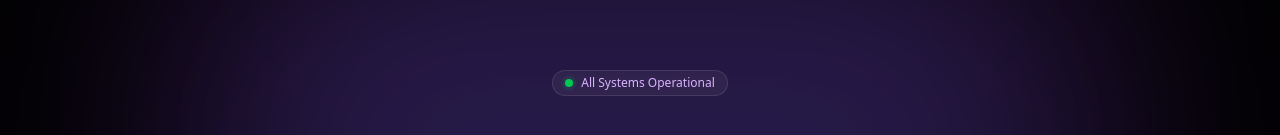
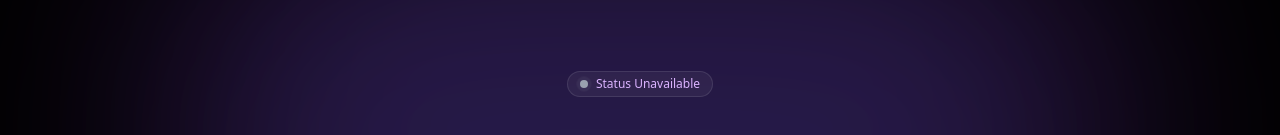
Before and after one commit to AnsiPress/AnsiPress.com, a Next.js app: page / in a window 1280 px wide. Shown: the part 122-257 px from the top of the page. Built offline with nearby package versions, Linux system fonts and the light colour scheme; no server answers.

Commit message:
Uptime Kuma Status

```diff
--- /dev/null
+++ b/src/app/api/status/route.ts
@@ -0,0 +1,30 @@
+export async function GET() {
+  try {
+    const [configRes, heartbeatRes] = await Promise.all([
+      fetch("https://status.ansipress.com/api/status-page/ansipress", { next: { revalidate: 30 } }),
+      fetch("https://status.ansipress.com/api/status-page/heartbeat/ansipress", { next: { revalidate: 30 } })
+    ])
+
+    if (!configRes.ok || !heartbeatRes.ok) {
+      throw new Error(`Failed to fetch status: ${configRes.statusText} / ${heartbeatRes.statusText}`)
+    }
+
+    const configData = await configRes.json()
+    const heartbeatData = await heartbeatRes.json()
+
+    // Merge heartbeat data into config data
+    const data = {
+      ...configData,
+      heartbeatList: heartbeatData.heartbeatList || {},
+      uptimeList: heartbeatData.uptimeList || {}
+    }
+
+    return Response.json(data)
+  } catch (error) {
+    console.error("Status API Error:", error)
+    return Response.json(
+      { error: "Failed to fetch service status" },
+      { status: 500 }
+    )
+  }
+}
--- /dev/null
+++ b/src/components/StatusBadge.tsx
@@ -0,0 +1,118 @@
+"use client"
+
+import { useEffect, useState } from "react"
+import { motion, AnimatePresence } from "framer-motion"
+import Link from "next/link"
+
+export default function StatusBadge() {
+  const [status, setStatus] = useState("Checking status...")
+  const [color, setColor] = useState("bg-gray-400")
+  const [isLoading, setIsLoading] = useState(true)
+
+  useEffect(() => {
+    const fetchStatus = async () => {
+      try {
+        const res = await fetch("/api/status")
+        if (!res.ok) throw new Error()
+
+        const data = await res.json()
+        setIsLoading(false)
+
+        const incident = data?.incident
+        const maintenanceList = data?.maintenanceList || []
+        const heartbeatList = data?.heartbeatList || {}
+        const publicGroupList = data?.publicGroupList || []
+
+        // Create a map of monitor ID -> Name
+        const monitorMap: Record<string, string> = {}
+        publicGroupList.forEach((group: any) => {
+          group.monitorList?.forEach((m: any) => {
+            monitorMap[m.id] = m.name
+          })
+        })
+
+        // 1. Prioritize Incidents (Critical - Red)
+        if (incident) {
+          setStatus(`${incident.name}`)
+          setColor("bg-red-500")
+          return
+        }
+
+        // 2. Check for Monitor Heartbeats (Partial/Major Issues)
+        const monitorIds = Object.keys(heartbeatList)
+        const downMonitors = monitorIds.filter(id => {
+          const heartbeats = heartbeatList[id]
+          if (!heartbeats || heartbeats.length === 0) return false
+          return heartbeats[heartbeats.length - 1].status === 0
+        })
+
+        if (downMonitors.length > 0) {
+          // If EVERYTHING is down, it's a Major Outage
+          if (downMonitors.length === monitorIds.length && monitorIds.length > 0) {
+            setStatus("Major Outage")
+            setColor("bg-red-500")
+          } else {
+            // Partial issue
+            if (downMonitors.length === 1) {
+              const name = monitorMap[downMonitors[0]] || "Service"
+              setStatus(`${name} is down`)
+            } else {
+              setStatus(`${downMonitors.length} Services are down`)
+            }
+            setColor("bg-yellow-500")
+          }
+          return
+        }
+
+        // 3. Check for Active Maintenances (Warning - Yellow)
+        if (maintenanceList.length > 0) {
+          const active = maintenanceList[0]
+          setStatus(`Maintenance: ${active.title || "Scheduled Work"}`)
+          setColor("bg-yellow-500")
+          return
+        }
+
+        // 4. All Systems Operational (Success - Green)
+        setStatus("All Systems Operational")
+        setColor("bg-green-500")
+      } catch {
+        setIsLoading(false)
+        setStatus("Status Unavailable")
+        setColor("bg-gray-400")
+      }
+    }
+
+    fetchStatus()
+
+    const interval = setInterval(fetchStatus, 60000)
+    return () => clearInterval(interval)
+  }, [])
+
+  return (
+    <Link
+      href="https://status.ansipress.com/status/ansipress"
+      target="_blank"
+      rel="noopener noreferrer"
+      className="group inline-flex items-center gap-2 rounded-full border border-white/10 bg-white/5 px-3 py-1 text-xs font-medium text-purple-300 transition-colors hover:bg-white/10 hover:border-white/20"
+    >
+      <span className="relative flex h-2 w-2">
+        {!isLoading && (
+          <span className={`animate-ping absolute inline-flex h-full w-full rounded-full ${color} opacity-75`} />
+        )}
+        <span className={`relative inline-flex h-2 w-2 rounded-full ${color} ${isLoading ? 'animate-pulse' : ''}`} />
+      </span>
+
+      <AnimatePresence mode="wait">
+        <motion.span
+          key={status}
+          initial={{ opacity: 0, y: 5 }}
+          animate={{ opacity: 1, y: 0 }}
+          exit={{ opacity: 0, y: -5 }}
+          transition={{ duration: 0.2 }}
+        >
+          {status}
+        </motion.span>
+      </AnimatePresence>
+    </Link>
+  )
+}
--- a/src/components/hero.tsx
+++ b/src/components/hero.tsx
@@ -3,6 +3,7 @@
 import { useState, useEffect, FormEvent } from "react";
 import { MoveRight } from "lucide-react";
 import Turnstile from "@/components/Turnstile";
+import StatusBadge from "@/components/StatusBadge"
 
 const terminalCommands = [
   "ansible-playbook -i inventory main.yml",
@@ -104,12 +105,8 @@ export function Hero() {
 
       <div className="container relative z-10 flex flex-col items-center text-center">
         {/* Status Badge */}
-        <div className="inline-flex items-center gap-2 rounded-full border border-white/10 bg-white/5 px-3 py-1 text-xs font-medium text-purple-300 mb-8">
-          <span className="relative flex h-2 w-2">
-            <span className="animate-ping absolute inline-flex h-full w-full rounded-full bg-green-400 opacity-75"></span>
-            <span className="relative inline-flex rounded-full h-2 w-2 bg-green-500"></span>
-          </span>
-          All Systems Operational
+        <div className="mb-8">
+          <StatusBadge />
         </div>
 
         <h1 className="max-w-4xl text-5xl md:text-7xl font-bold tracking-tight text-white mb-6">
```
Also changed, not shown: .agent/AI_CONTEXT.md.
